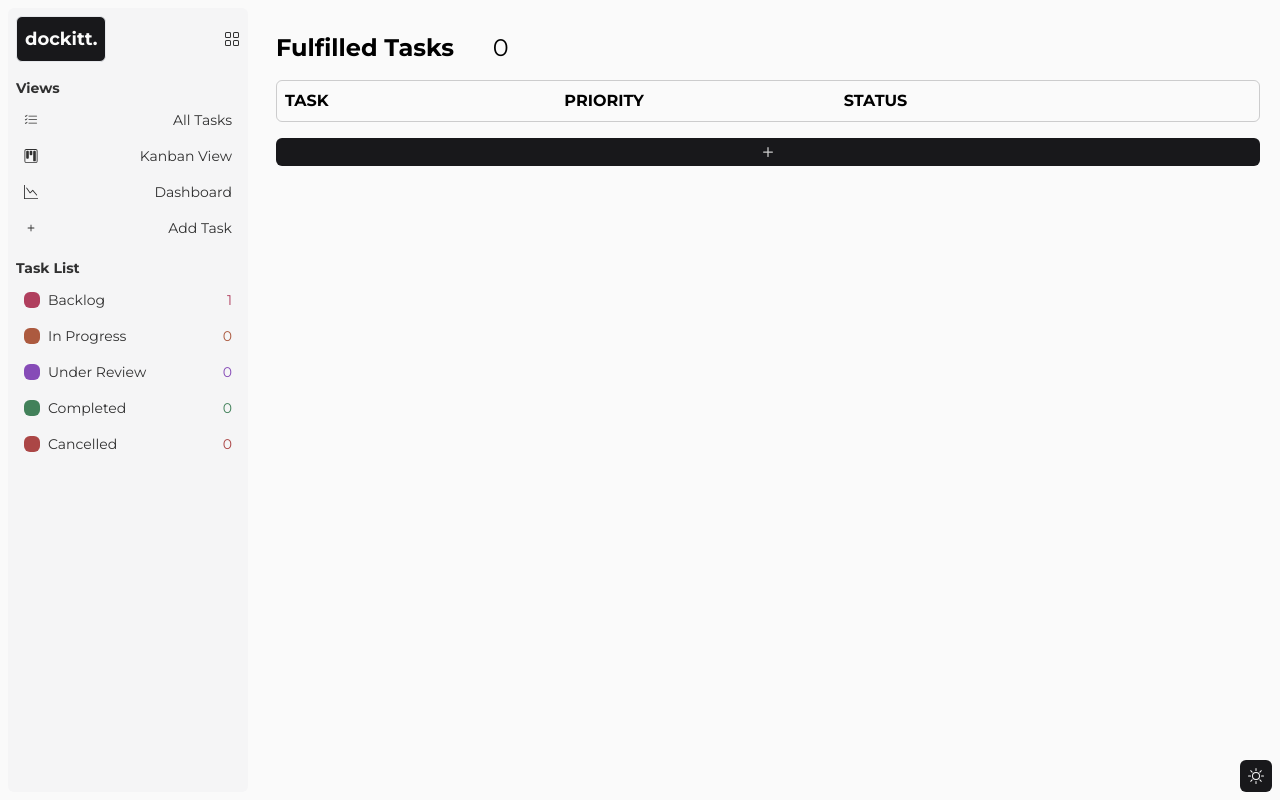
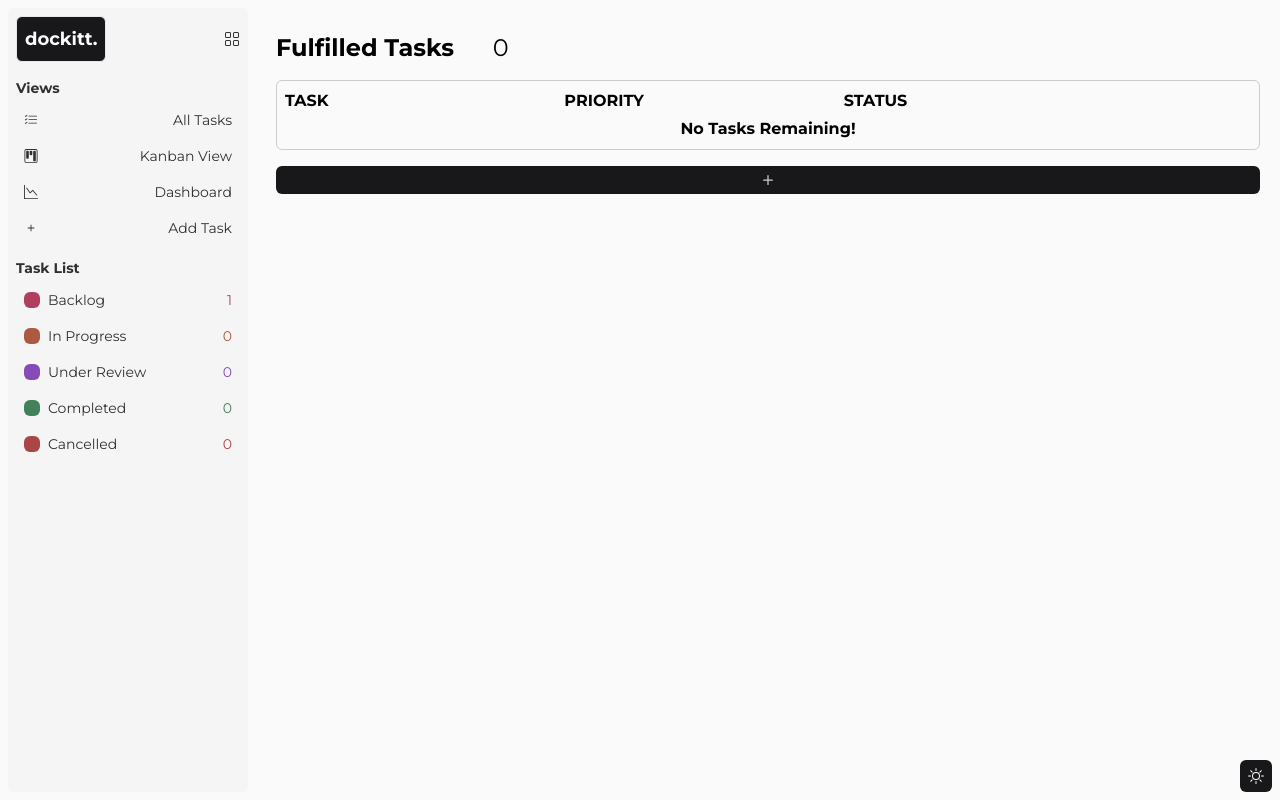
Before and after one commit to williamalowe/next-dockitt, a Next.js app: page /backlog in a window 1280 px wide. Built offline with nearby package versions, Linux system fonts and the light colour scheme.

Commit message:
feat: add display message when no tasks are in task-list component

```diff
--- a/src/components/task-list.tsx
+++ b/src/components/task-list.tsx
@@ -37,6 +37,10 @@ export default function TaskList({ tasks }: {
           />
         </div>
       ))}
+      {
+        tasks.length === 0 &&
+        <p className="text-center font-bold">No Tasks Remaining!</p>
+      }
     </div>
   );
 }
```
